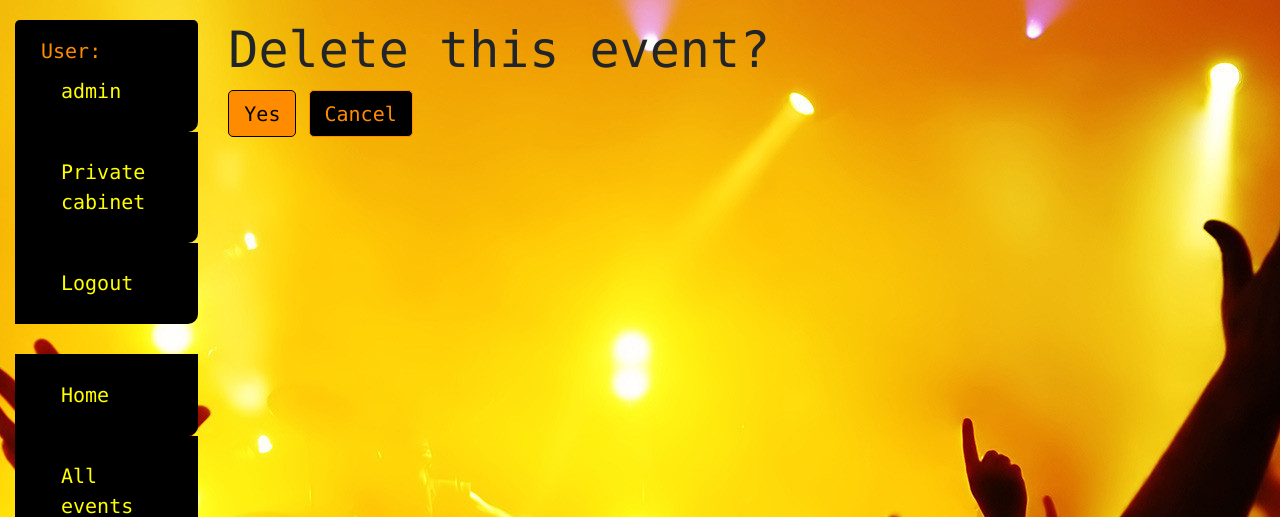
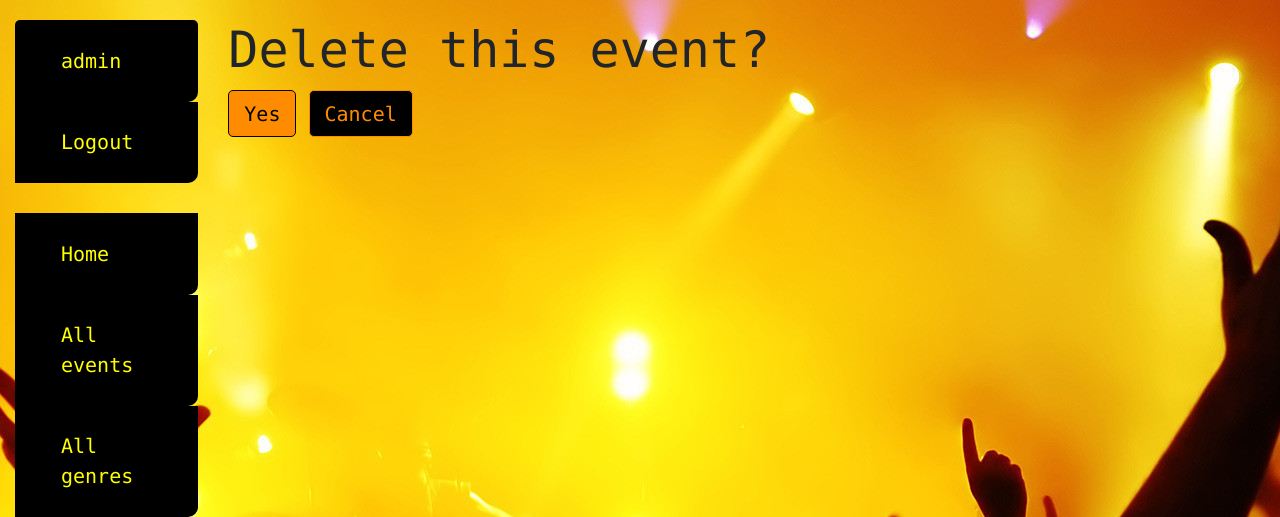
Before and after one commit to DmytryTong/Starry_project, a Django app: page /events/1/delete/ in a window 1280 px wide. Shown: the top 517 px of the page. Run offline with Django 4.2, Linux system fonts and the light colour scheme; a user stored in the database is signed in; data comes from the database, SQL or seed files in the repository.

Commit message:
Moving Demo.png, updating sidebar.html

```diff
--- a/templates/includes/sidebar.html
+++ b/templates/includes/sidebar.html
@@ -1,7 +1,6 @@
 <ul class="sidebar-nav list-group">
   {% if user.is_authenticated %}
-    <li class="list-group-item block-on-sidebar">User: <a class="nav-link" href="{{ user.get_absolute_url }}">{{ user.get_username }}</a></li>
-    <li class="list-group-item block-on-sidebar"><a class="nav-link" href="{% url 'bar:visitor-detail' pk=user.id %}">Private cabinet</a></li>
+    <li class="list-group-item block-on-sidebar"><a class="nav-link" href="{% url 'bar:visitor-detail' pk=user.id %}">{{ user.get_username }}</a></li>
     <li class="list-group-item block-on-sidebar"><a class="nav-link" href="{% url 'logout'%}">Logout</a></li>
     {% else %}
       <li class="list-group-item block-on-sidebar"><a class="nav-link" href="{% url 'login'%}?next={{request.path}}">Login</a></li>
```
Also changed, not shown: starry_screenshots/Demo.png (renamed from Demo.png).
